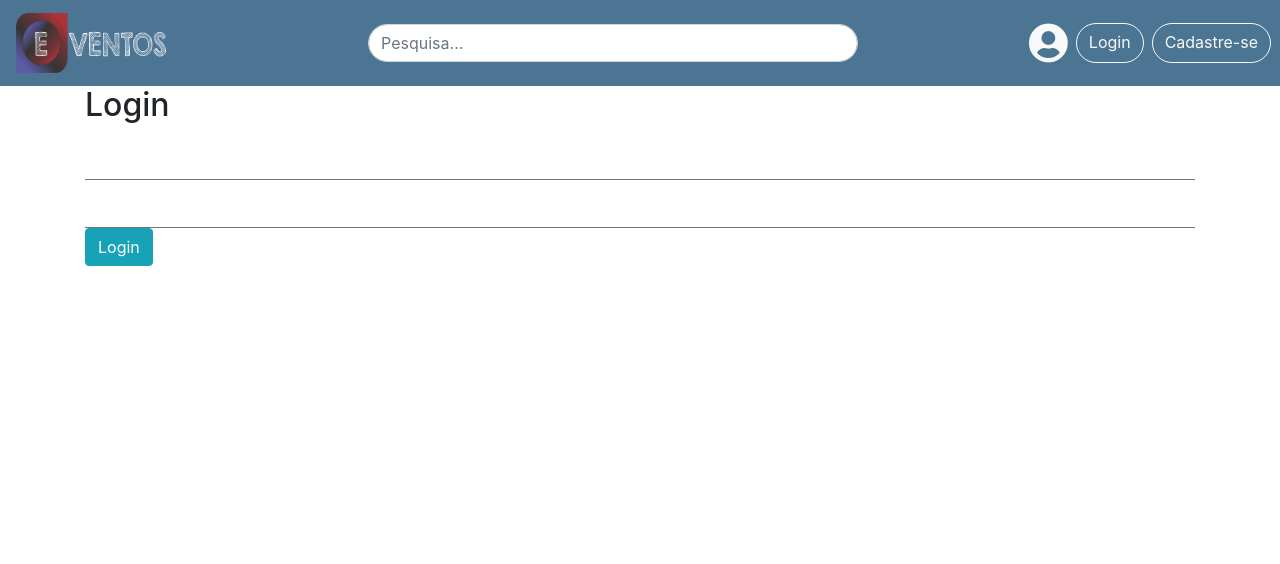
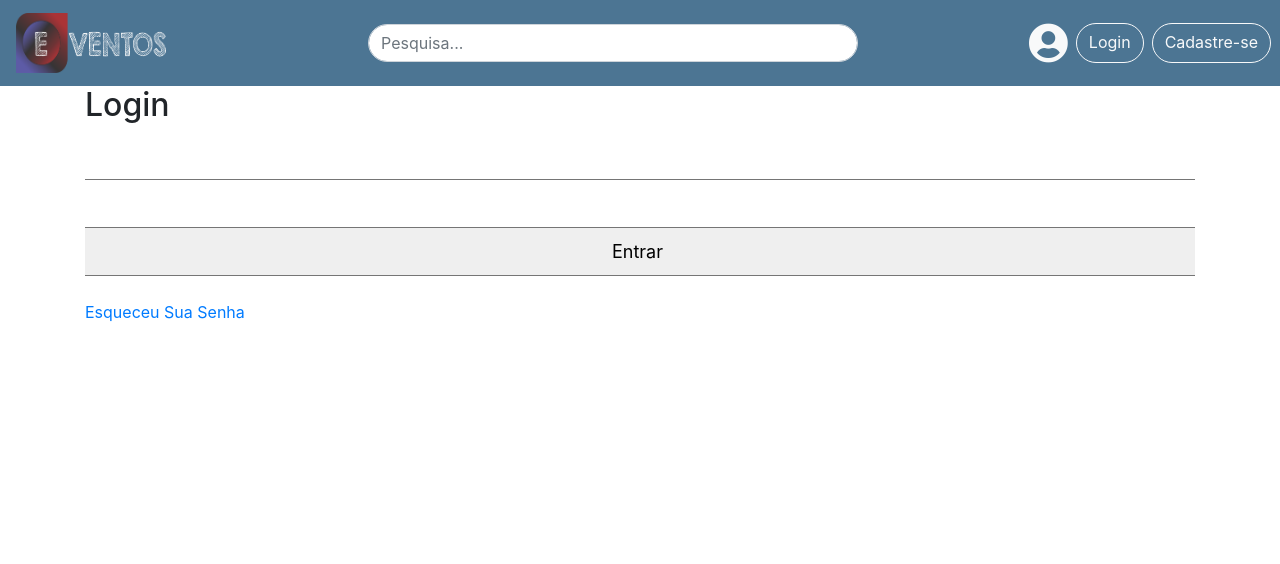
Before and after one commit to marciodouglasIFRN/E-ventos, a Django app: page /accounts/login/ in a window 1280 px wide. Shown: the top 564 px of the page. Run offline with Django 3.2, Linux system fonts and the light colour scheme; parts of the project's set-up code (start-up, migrations or seed data) failed here and were passed over; some libraries are stand-ins or nearby versions.

Commit message:
TELA DE LOGIN ESTILIZADA.

```diff
--- a/templates/base.html
+++ b/templates/base.html
@@ -6,10 +6,12 @@
     <link rel="stylesheet" href="https://maxcdn.bootstrapcdn.com/bootstrap/4.1.3/css/bootstrap.min.css">
     <!--<link rel="stylesheet" type="text/css" href="{% static 'bootstrap/css/bootstrap.min.css' %}">-->
     <script src="{% static '/js/mascara.js' %}"></script>
+    <script src="{% static '/js/mascaraJquery.js' %}"></script>
     <link rel="stylesheet" type="text/css" href="{% static '/css/animation.css' %}">
     <link rel="stylesheet" type="text/css" href="{% static '/css/color.css' %}">
     <link rel="stylesheet" type="text/css" href="{% static '/css/chape.css' %}">
     <link rel="stylesheet" type="text/css" href="{% static '/css/estilo_paginacao.css' %}">
+    <link rel="stylesheet" type="text/css" href="{% static '/css/estilo_login.css' %}">
     <link rel="stylesheet" type="text/css" href="{% static '/css/position.css' %}">
     <link rel="stylesheet" type="text/css" href="{% static '/css/stickfooter.css' %}">
     <link rel="stylesheet" href="https://use.fontawesome.com/releases/v5.5.0/css/all.css">
--- a/templates/registration/login.html
+++ b/templates/registration/login.html
@@ -3,13 +3,21 @@
 {%load bootstrap%}
 {% block title %}Login{% endblock %}
 {% block main%}
-
-
-            <h2>Login</h2>
-            <form method="POST">
-                {% csrf_token %}
-                {{form|bootstrap}}
-                <button class="btn btn-info" type="submit">Login</button>
-            </form>
-
+<div class="box">
+    <h2>Login</h2>
+    <form method="POST">
+            {% csrf_token %}
+        <div class="inputBox">
+            <input type="text" name="username" required id="id_username">
+            <label>E-mail</label>
+        </div>
+        <div class="inputBox">
+            <input type="password" name="password" required id="id_password">
+            <label>Senha</label>
+        </div>
+        <input type="submit" name="" value="Entrar">
+        <br>
+        <a href="#">Esqueceu Sua Senha</a>
+    </form>
+</div>
 {% endblock %}
```
